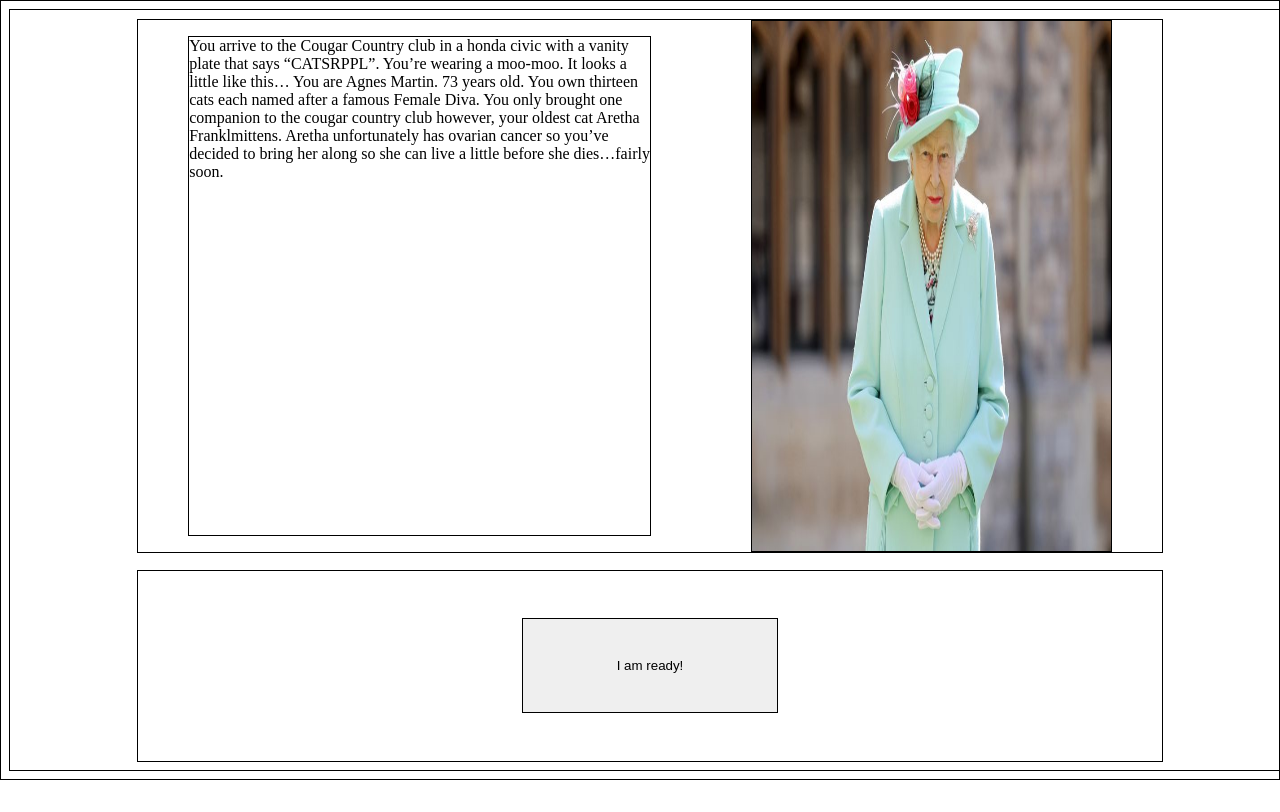
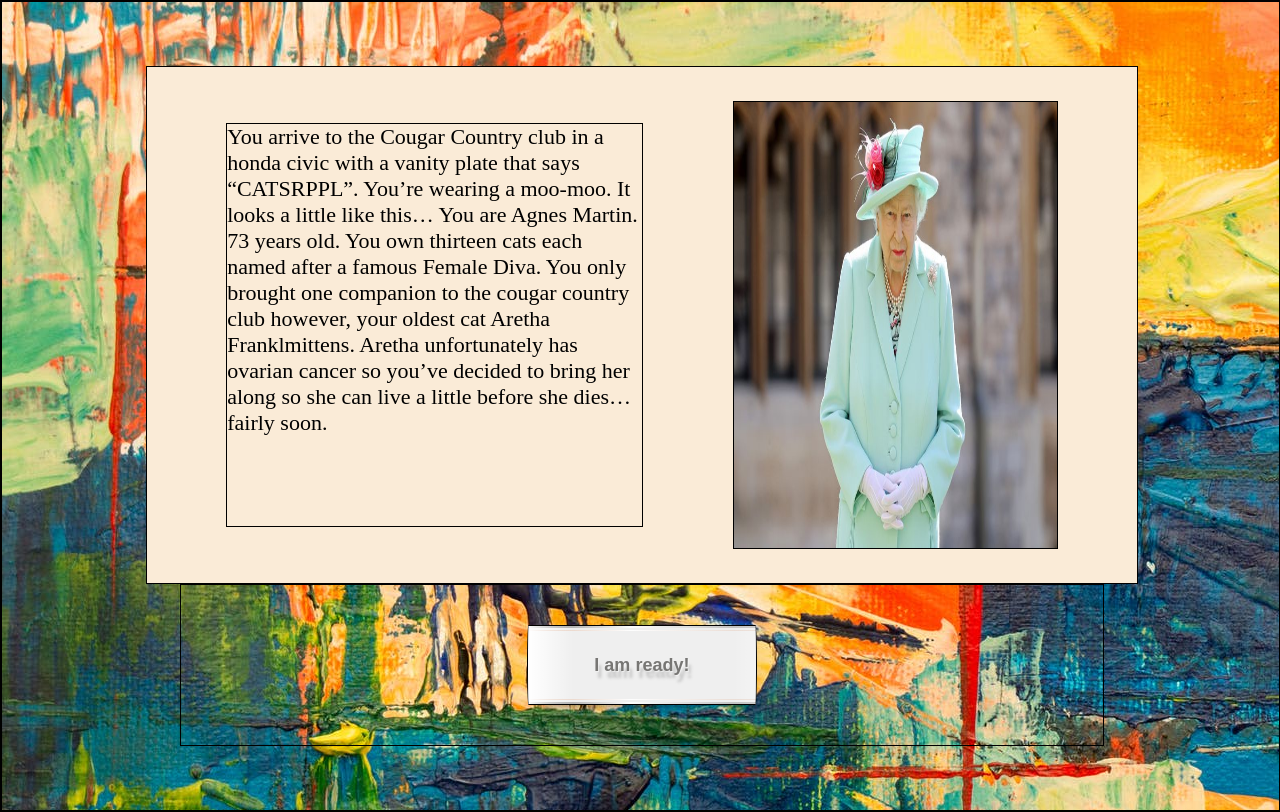
Before and after one commit to ayadotdev/cool-story, a plain HTML site: page index.html in a window 1280 px wide. Drawn offline with Linux system fonts and the light colour scheme.

Commit message:
getting to it. need aya's css background piece

```diff
--- a/script.js
+++ b/script.js
@@ -45,7 +45,6 @@ const chapter1 = {
 // This function has only the logic to display the chapter in the HTML
 // (phrase and img in the #wholestory div  and the buttons in the #buttons div )
 function changeChapter(chapterToShow) {
-/* TEIKO QUESTION */
     //remove all existing buttons from the #buttons div
     document.querySelector("#buttons").innerHTML = "";
     //append a new <p> to the #wholestory div
@@ -68,6 +67,8 @@ function changeChapter(chapterToShow) {
 
     //SCROLL TO BOTTOM
     wholestory.scrollTop = wholestory.scrollHeight;
+
+
 
 
 
--- a/style.css
+++ b/style.css
@@ -1,12 +1,19 @@
 *{
     border:1px solid black
 }
+
 body{
-    width:100vw;
-    height:95vh;
+    width:90vw;
+    height:85vh;
     display:flex;
     flex-direction:column;
     justify-content:space-around;
+    background-image: url(img/background.jpeg);
+    size: cover;
+    margin: 0;
+    font-family: 'Chango';
+    font-size: 22px;
+    padding:5%
 }
 .scroll{
     width:80%;
@@ -16,6 +23,8 @@ body{
     display:flex;
     flex-wrap:wrap;
     justify-content:space-around;
+    background-color:antiquewhite;
+    padding: 3%
 }
 img{
     width:35%
@@ -35,7 +44,33 @@ input{
     width: 25%;
     height: 50%;
     margin:auto auto;
+    font-size: large;
+    font-weight: bold;
+    color: #777674;
+    text-shadow: rgba(255,255,255,.5) 1px 1px, rgba(100,100,100,.3) 3px 7px 3px;
+    text-shadow: rgba(255,255,255,.5) 1px 1px, rgba(100,100,100,.3) 3px 7px 3px;
+    user-select: none;
+    outline: none;
+    border-radius: 3px / 100%;
+    background-image:
+    linear-gradient(45deg, rgba(255,255,255,.0) 30%, rgba(255,255,255,.8), rgba(255,255,255,.0) 70%),
+    linear-gradient(to right, rgba(255,255,255,1), rgba(255,255,255,0) 20%, rgba(255,255,255,0) 90%, rgba(255,255,255,.3)),
+    linear-gradient(to right, rgba(125,125,125,1), rgba(255,255,255,.9) 45%, rgba(125,125,125,.5)),
+    linear-gradient(to right, rgba(125,125,125,1), rgba(255,255,255,.9) 45%, rgba(125,125,125,.5)),
+    linear-gradient(to right, rgba(223,190,170,1), rgba(255,255,255,.9) 45%, rgba(223,190,170,.5)),
+    linear-gradient(to right, rgba(223,190,170,1), rgba(255,255,255,.9) 45%, rgba(223,190,170,.5));
+    background-repeat: no-repeat;
+    background-size: 200% 100%, auto, 100% 2px, 100% 2px, 100% 1px, 100% 1px;
+    background-position: 200% 0, 0 0, 0 0, 0 100%, 0 4px, 0 calc(100% - 4px);
+    box-shadow: rgba(0,0,0,.5) 3px 10px 10px -10px;
 }
+input:hover {
+    transition: .5s linear;
+    background-position: -200% 0, 0 0, 0 0, 0 100%, 0 4px, 0 calc(100% - 4px);
+    }
+input:active {
+    top: 1px;
+    }
 
 
 
```
Also changed, not shown: index.html (+0 -1 lines), img/background.jpeg (added).
